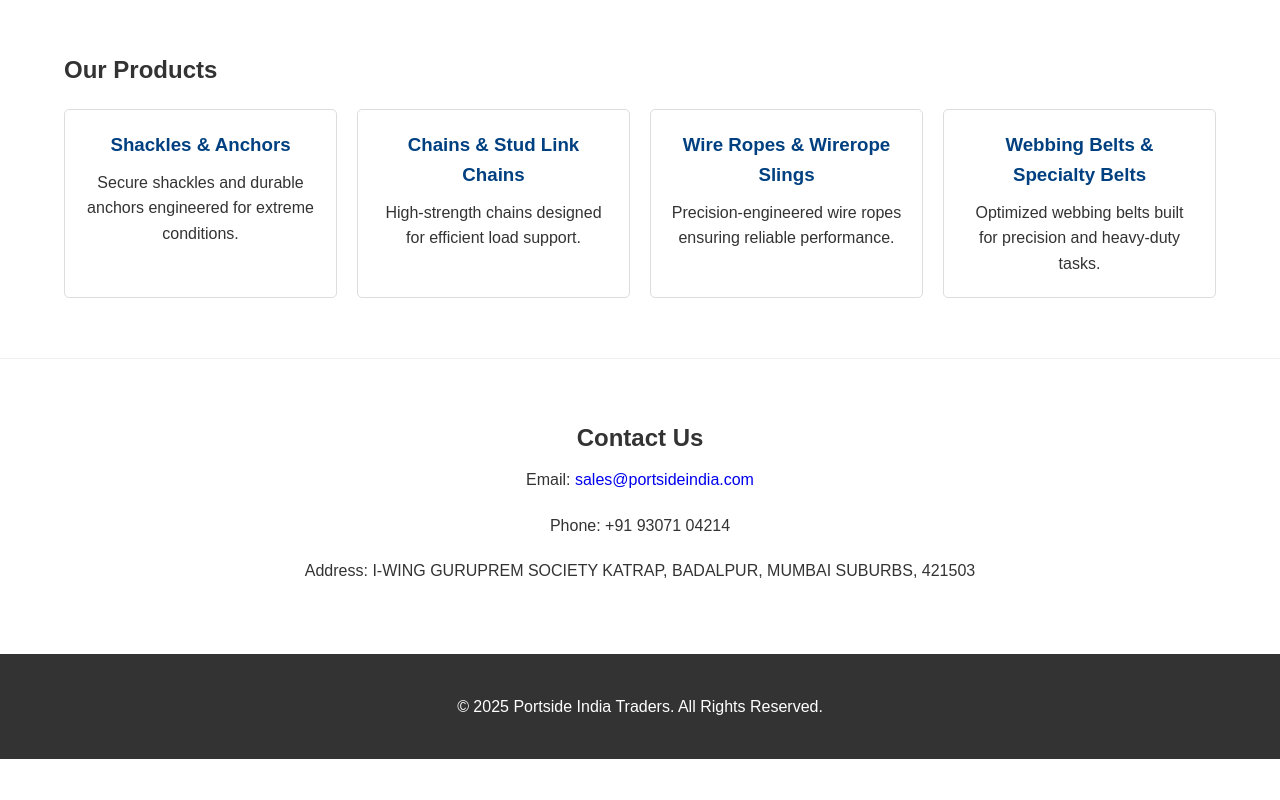
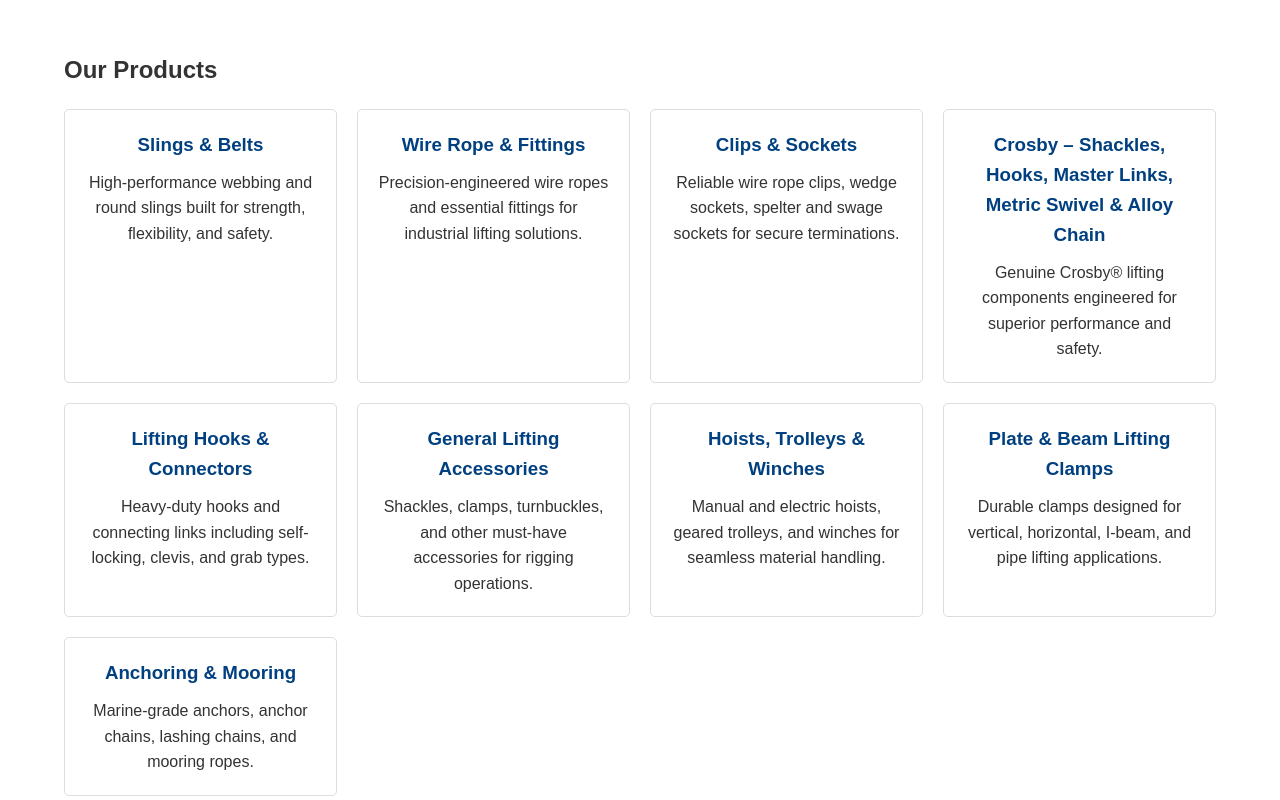
Before and after one commit to AadhaMinati/PortsideIndiaTraders, a plain HTML site: page index.html in a window 1280 px wide. Shown: the part 760-1560 px from the top of the page. Before the commit the page ends 1519 px from the top, so only its background shows below. Drawn offline with Linux system fonts and the light colour scheme.

Commit message:
Update index.html

```diff
--- a/index.html
+++ b/index.html
@@ -219,24 +219,45 @@
     <h2>Our Products</h2>
     <div class="products-grid">
       <div class="product-card">
-          <h3>Shackles & Anchors</h3>
-          <p>Secure shackles and durable anchors engineered for extreme conditions.</p>
+        <h3>Slings & Belts</h3>
+        <p>High-performance webbing and round slings built for strength, flexibility, and safety.</p>
       </div>
       <div class="product-card">
-          <h3>Chains & Stud Link Chains</h3>
-          <p>High-strength chains designed for efficient load support.</p>
+        <h3>Wire Rope & Fittings</h3>
+        <p>Precision-engineered wire ropes and essential fittings for industrial lifting solutions.</p>
       </div>
       <div class="product-card">
-          <h3>Wire Ropes & Wirerope Slings</h3>
-          <p>Precision-engineered wire ropes ensuring reliable performance.</p>
+        <h3>Clips & Sockets</h3>
+        <p>Reliable wire rope clips, wedge sockets, spelter and swage sockets for secure terminations.</p>
       </div>
       <div class="product-card">
-          <h3>Webbing Belts & Specialty Belts</h3>
-          <p>Optimized webbing belts built for precision and heavy-duty tasks.</p>
+        <h3>Crosby – Shackles, Hooks, Master Links, Metric Swivel & Alloy Chain</h3>
+        <p>Genuine Crosby® lifting components engineered for superior performance and safety.</p>
+      </div>
+      <div class="product-card">
+        <h3>Lifting Hooks & Connectors</h3>
+        <p>Heavy-duty hooks and connecting links including self-locking, clevis, and grab types.</p>
+      </div>
+      <div class="product-card">
+        <h3>General Lifting Accessories</h3>
+        <p>Shackles, clamps, turnbuckles, and other must-have accessories for rigging operations.</p>
+      </div>
+      <div class="product-card">
+        <h3>Hoists, Trolleys & Winches</h3>
+        <p>Manual and electric hoists, geared trolleys, and winches for seamless material handling.</p>
+      </div>
+      <div class="product-card">
+        <h3>Plate & Beam Lifting Clamps</h3>
+        <p>Durable clamps designed for vertical, horizontal, I-beam, and pipe lifting applications.</p>
+      </div>
+      <div class="product-card">
+        <h3>Anchoring & Mooring</h3>
+        <p>Marine-grade anchors, anchor chains, lashing chains, and mooring ropes.</p>
       </div>
     </div>
   </div>
 </section>
+
 
   <!-- Contact Section -->
   <section id="contact">
```
Lines whose indentation alone changed are shown as unchanged.
